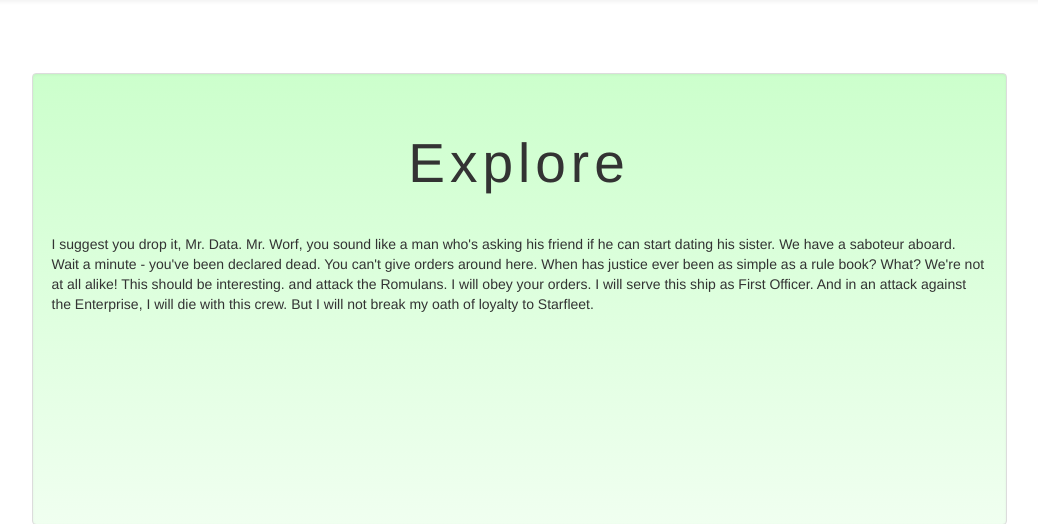
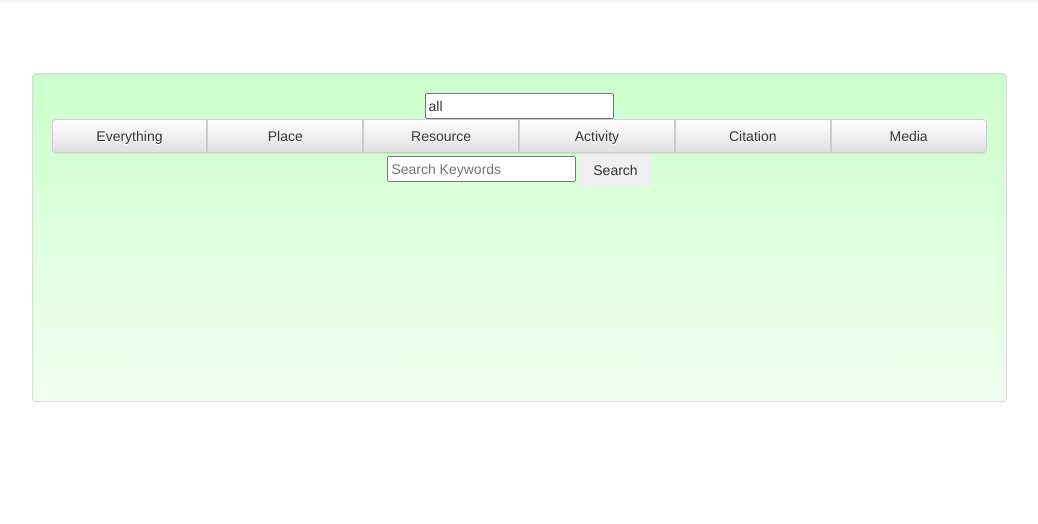
Before and after one commit to Ecotrust/TEKDB, a Django app: page /explore/ in a window 1280 px wide. Shown: the part 77-601 px from the top of the page, without its empty margins (121-1159 px from the left). Run offline with Django 3.2, Linux system fonts and the light colour scheme; some libraries are stand-ins or nearby versions.

Commit message:
early work on query API, AJAX calls, and Knockout

```diff
--- a/code/TEKDB/explore/static/explore/css/explore.css
+++ b/code/TEKDB/explore/static/explore/css/explore.css
@@ -23,3 +23,7 @@ a:hover {
   font-size: 55px;
   letter-spacing: 5px;
 }
+
+.explore-form {
+  text-align: center;
+}
--- a/code/TEKDB/explore/templates/base.html
+++ b/code/TEKDB/explore/templates/base.html
@@ -48,6 +48,8 @@
     <!-- Latest compiled and minified JavaScript -->
     <script src="https://maxcdn.bootstrapcdn.com/bootstrap/3.3.7/js/bootstrap.min.js" integrity="sha384-Tc5IQib027qvyjSMfHjOMaLkfuWVxZxUPnCJA7l2mCWNIpG9mGCD8wGNIcPD7Txa" crossorigin="anonymous"></script>
     <script src="/static/explore/js/modals.js"></script>
+    <!-- Knockout JS CDN -->
+    <script src="https://cdnjs.cloudflare.com/ajax/libs/knockout/3.4.2/knockout-min.js"></script>
     {% block extra_js %}{% endblock %}
   </body>
 </HTML>
--- /dev/null
+++ b/code/TEKDB/explore/templates/explore.html
@@ -0,0 +1,40 @@
+{% extends "base.html" %}
+
+{% block content %}
+<!-- <h1>{{pageTitle}}</h1> -->
+<!-- {{pageContent | safe}} -->
+<form class="explore-form" method='post' action='/search/'>
+  {% csrf_token %}
+  <input type="text" id="search-category-type" name="category" value="all" required>
+  <div class="btn-group btn-group-justified" role="category-group" aria-label="category-type-selection-buttons">
+    <div class="btn-group" role="category-group">
+      <button type="button" class="btn btn-default" onclick="setCategoryType('all')">Everything</button>
+    </div>
+    <div class="btn-group" role="category-group">
+      <button type="button" class="btn btn-default" onclick="setCategoryType('place')">Place</button>
+    </div>
+    <div class="btn-group" role="category-group">
+      <button type="button" class="btn btn-default" onclick="setCategoryType('resource')">Resource</button>
+    </div>
+    <div class="btn-group" role="category-group">
+      <button type="button" class="btn btn-default" onclick="setCategoryType('activity')">Activity</button>
+    </div>
+    <div class="btn-group" role="category-group">
+      <button type="button" class="btn btn-default"onclick="setCategoryType('citation')">Citation</button>
+    </div>
+    <div class="btn-group" role="category-group">
+      <button type="button" class="btn btn-default"onclick="setCategoryType('media')">Media</button>
+    </div>
+  </div>
+  <input type="text" id="search-text" name="query" placeholder="Search Keywords">
+  <input type="submit" class="btn" value="Search">
+</form>
+
+<script>
+  function setCategoryType(category) {
+    $('#search-category-type')[0].value = category;
+  }
+</script>
+
+</form>
+{% endblock %}
--- a/code/TEKDB/explore/urls.py
+++ b/code/TEKDB/explore/urls.py
@@ -5,6 +5,8 @@ from . import views
 urlpatterns = [
 	url(r'^about/', views.about),
     url(r'^help/', views.help),
+    url(r'^search/', views.search),
+    url(r'^query/$', views.query),
     url(r'^explore/', views.explore),
     url(r'^$', views.home),
 ]
--- a/code/TEKDB/explore/views.py
+++ b/code/TEKDB/explore/views.py
@@ -36,4 +36,85 @@ def explore(request):
         'pageContent':"<p>I suggest you drop it, Mr. Data. Mr. Worf, you sound like a man who's asking his friend if he can start dating his sister. We have a saboteur aboard. Wait a minute - you've been declared dead. You can't give orders around here. When has justice ever been as simple as a rule book? What? We're not at all alike! This should be interesting. and attack the Romulans. I will obey your orders. I will serve this ship as First Officer. And in an attack against the Enterprise, I will die with this crew. But I will not break my oath of loyalty to Starfleet.</p>",
         'user': request.user
     }
-    return render(request, "tek_index.html", context)
+    return render(request, "explore.html", context)
+
+def search(request):
+    # if request.method == 'GET':
+    #     return explore(request)
+    # else:
+    if request.method == 'POST':
+        query_string=request.POST['query']
+        category = request.POST['category']
+    else:
+        if 'query' in request.GET.keys():
+            query_string = request.GET.get('query')
+        else:
+            query_string = None
+        if 'category' in request.GET.keys():
+            category = request.GET.get('category')
+        else:
+            category = '*'
+    context = {
+        'query': query,
+        'category': category,
+        'page':'explore',
+        'pageTitle':'Explore',
+        'pageContent':"<p>Your search results:</p>",
+        'user': request.user
+    }
+    return render(request, "results.html", context)
+
+def query(request):
+    from django.http import JsonResponse
+    import TEKDB
+    if 'query' in request.GET.keys():
+        keyword_string = str(request.GET.get('query'))
+    else:
+        keyword_string = None
+    if 'category' in request.GET.keys() and request.GET.get('category') in TEKDB.settings.SEARCH_CATEGORIES:
+        category = request.GET.get('category')
+    else:
+        category = None
+
+    #TODO: Query database to generate 'results' dict.
+    results = {
+        'resultList' :[
+            {
+                'id': 1,
+                'type': 'place',
+                'name': 'Location 1',
+                'image': '/static/images/explore/demo-map.png',
+                'description': "Could someone survive inside a transporter buffer for 75 years? Fate. It protects fools, little children, and ships named \"Enterprise.\" Wouldn't that bring about chaos? That might've been one of the shortest assignments in the history of Starfleet. We have a saboteur aboard.",
+                'link': '/explore/place/1',
+            },{
+                'id': 1,
+                'type': 'resource',
+                'name': 'Resource 1',
+                'image': '/static/images/explore/demo-resource.png',
+                'description': "I'd like to think that I haven't changed those things, sir. Computer, lights up! But the probability of making a six is no greater than that of rolling a seven.",
+                'link': '/explore/resource/1',
+            },{
+                'id': 1,
+                'type': 'activity',
+                'name': 'Activity 1',
+                'image': '/static/images/explore/demo-activity.png',
+                'description': "Damage report! Fear is the true enemy, the only enemy. Shields up! Rrrrred alert! Your shields were failing, sir.",
+                'link': '/explore/activity/1',
+            },{
+                'id': 1,
+                'type': 'citation',
+                'name': 'Citation 1',
+                'image': '/static/images/explore/demo-citation.png',
+                'description': "Talk about going nowhere fast. But the probability of making a six is no greater than that of rolling a seven. The Federation's gone; the Borg is everywhere! Yes, absolutely, I do indeed concur, wholeheartedly!",
+                'link': '/explore/citatation/1',
+            },{
+                'id': 1,
+                'type': 'media',
+                'name': 'Media 1',
+                'image': '/static/images/explore/demo-media.png',
+                'description': "I've had twelve years to think about it. And if I had it to do over again, I would have grabbed the phaser and pointed it at you instead of them. Besides, you look good in a dress. I recommend you don't fire until you're within 40,000 kilometers. The look in your eyes, I recognize it. You used to have it for me.",
+                'link': '/explore/media/1',
+            },
+        ]
+    }
+    return JsonResponse(results)
```
Also changed, not shown: code/TEKDB/TEKDB/settings.py (+9 -0 lines), code/TEKDB/explore/templates/results.html (added, +78 -0 lines), code/TEKDB/login/templates/registration/login.html (+5 -5 lines), code/TEKDB/explore/templates/header.html (deleted).
